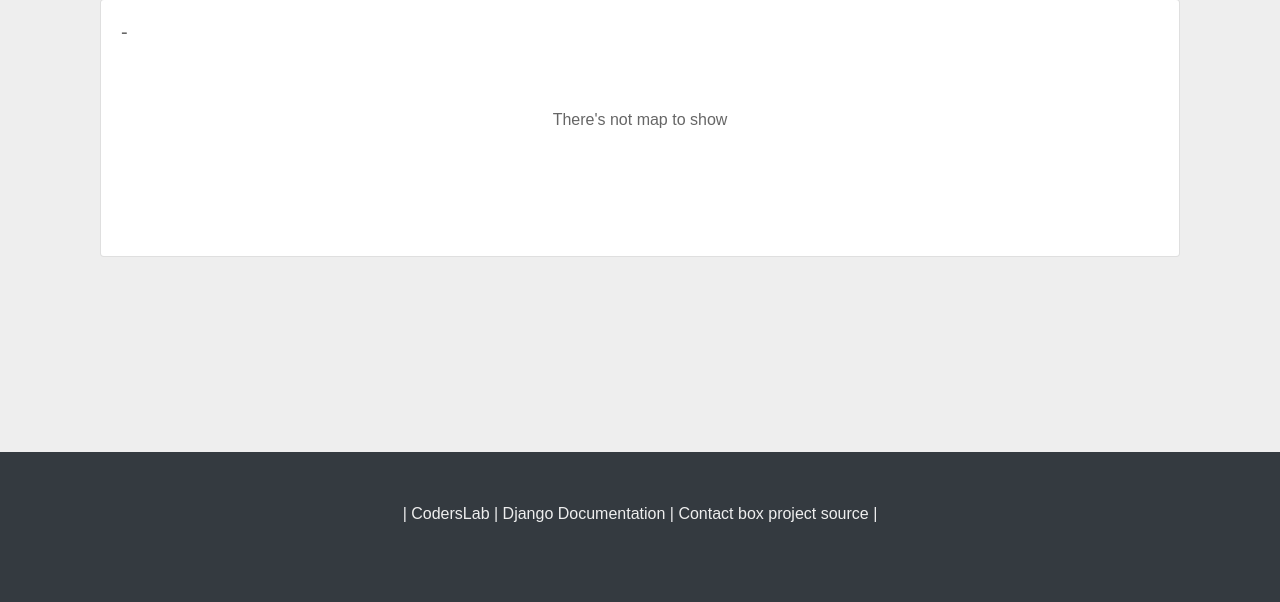
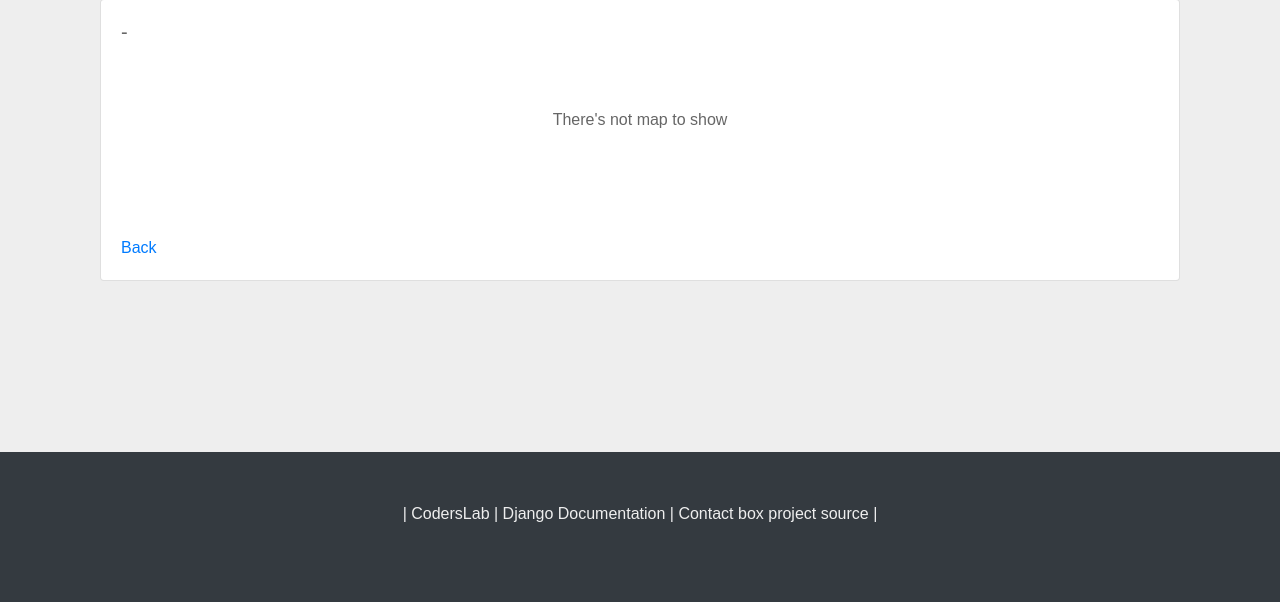
Before and after one commit to ndestrieux/contact_app, a Django app: template contacts_app/templates/contacts_app/address_detail.html in a window 1280 px wide. Shown: the part 198-800 px from the top of the page. Run offline with Django 3.2, Linux system fonts and the light colour scheme; the template is opened without the code that fills it, so the values that code supplies are empty; some libraries are stand-ins or nearby versions.

Commit message:
Link added to go back to previous page after displaying map

```diff
--- a/contacts_app/templates/contacts_app/address_detail.html
+++ b/contacts_app/templates/contacts_app/address_detail.html
@@ -11,6 +11,7 @@
                 {% else %}
                     <div id="empty">There's not map to show</div>
                 {% endif %}
+                <a href="{% url 'contact-details' address.person.id %}">Back</a>
             </div>
         </div>
     </div>
```
